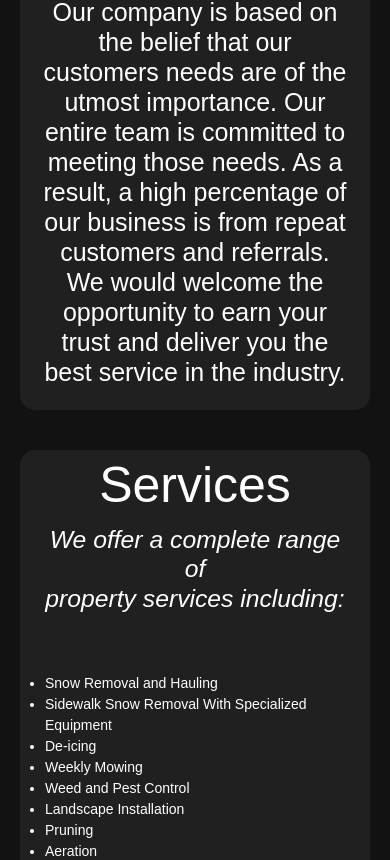
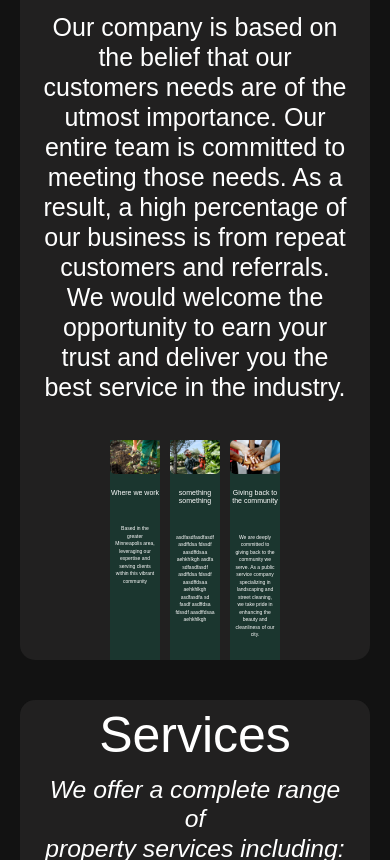
Before and after one commit to MikeAtwood/custom-products, a React (Vite) app: page / in a window 390 px wide. Shown: the part 925-1785 px from the top of the page. Built offline with nearby package versions, Linux system fonts and the light colour scheme.

Commit message:
added .about-img content to mq

```diff
--- a/src/App.css
+++ b/src/App.css
@@ -473,7 +473,7 @@ nav.navbar {
     padding: 20px;
     background-color: rgb(33, 32, 32);
     border-radius: 15px;
-    max-height: 550px;
+    max-height: 1250px;
   }
   .about h1 {
     font-size: 50px;
@@ -481,14 +481,59 @@ nav.navbar {
     padding-top: 80px;
   }
 
-  .image-container h2, p{
-    display: none;
+
+  .about-img {
+    display: flex;
+    margin: 0 auto;
+    justify-content: space-between;
+    gap: 10px;
   }
 
-  .image-container img {
-    display: none;
+  .about-img .image-container {
+    display: flex;
+    flex-direction: column;
+    align-items: center;
+    width: 50px;
   }
 
+  .about-img > img {
+    height: 300px;
+    height: 300px;
+    cursor: pointer;
+    position: relative;
+    object-fit: cover;
+    flex: 1;
+  }
+
+  .about-img img {
+    object-fit: cover;
+    vertical-align: middle;
+    border-radius: 5px;
+    position: relative;
+  }
+
+    .image-container {
+      display: flex;
+      flex-direction: column;
+      align-items: center;
+      width: 100%;
+      background-color: #0f6a534c;
+    }
+
+    .image-container img {
+      width: 100%;
+      height: auto;
+    }
+
+    .image-container p {
+      text-align: center;
+      padding: 5px;
+      font-size: 5px;
+    }
+
+    .image-container h2 {
+      font-size: 7px;
+    }
   /*--------------------------------------------------------- SERVICES ---------------------------------------------------------*/
 
   .services {
```
